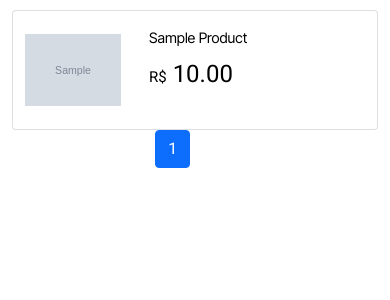
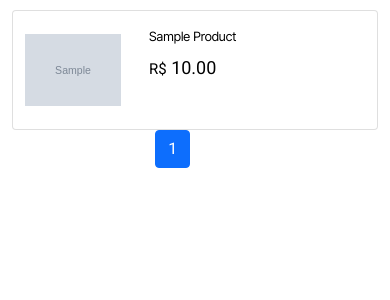
Before and after one commit to The-vinicius/store, a Django app: page /produtos/todos/ in a window 390 px wide. Shown: the part 95-395 px from the top of the page. Run offline with Django 4.2, Linux system fonts and the light colour scheme; tables that the repository leaves empty hold one stand-in row (values such as "Sample post"); grey boxes marked "Sample" are stand-in pictures; parts of the project's set-up code (start-up, migrations or seed data) failed here and were passed over.

Commit message:
card ajust

```diff
--- a/core/static/products/css/product_card.css
+++ b/core/static/products/css/product_card.css
@@ -1,6 +1,7 @@
 .card-line {
 	flex-direction: row !important;
-	height: 200px;
+	height: auto;
+	min-height: 180px;
 }
 
 .center-img {
@@ -10,7 +11,7 @@
 }
 
 .ajuste-img {
-	max-height: 150px;
+	max-height: 180px;
 	max-width: 80%;
 	margin-left: auto;
 	margin-right: auto;
@@ -20,7 +21,8 @@
 @media only screen and (max-width: 768px) {
 	.card-line {
 		flex-direction: row !important;
-		height: 120px;
+		height: auto;
+		min-height: 120px;
 	}
 
 	.center-img {
@@ -46,10 +48,10 @@
 
 @media only screen and (max-width: 768px) {
 		.name-font {
-		font-size: 0.9rem;
+		font-size: 0.8rem;
 	}
 
 	.price-font {
-		font-size: x-large;
+		font-size: large;
 	}
 }
```
